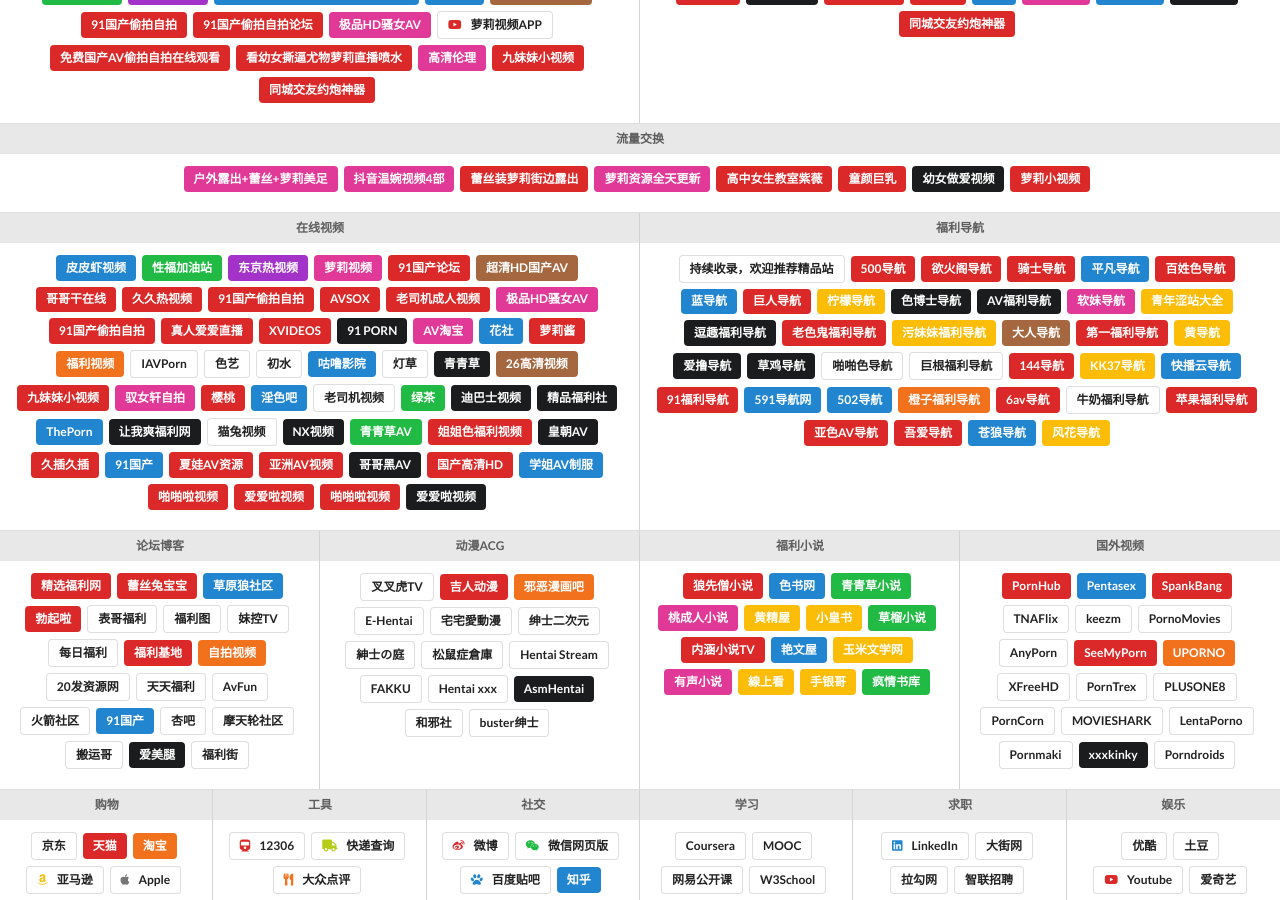
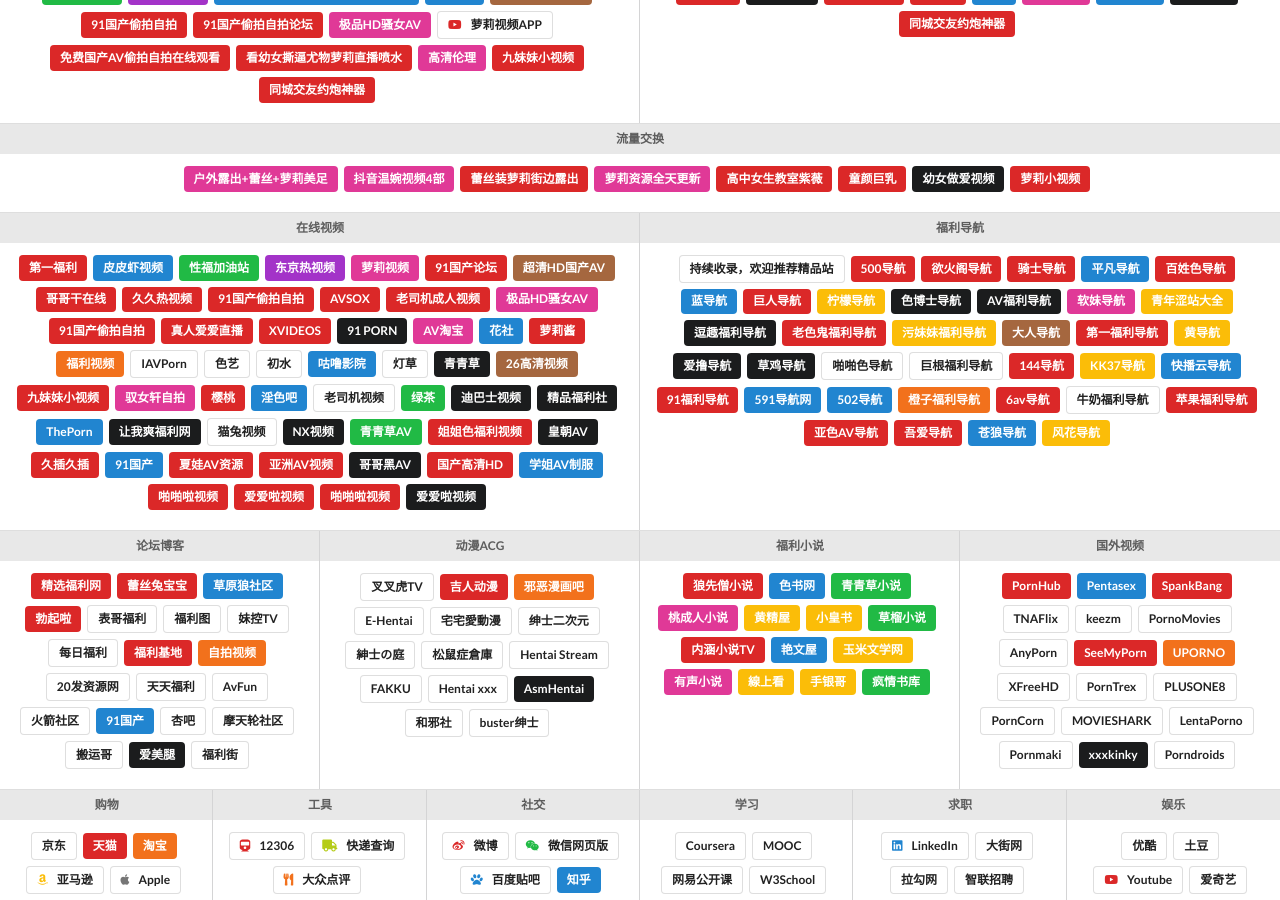
Before and after one commit to boboyang1/xxfldh, a Jekyll site: the page built from index.html, in a window 1280 px wide and 900 px high, scrolled down 981 px. Built offline with Jekyll 4.4.1, drawn with Linux system fonts in a browser that asks for light colours; comment, search, counter and statistics services are not loaded.

Commit message:
Update links.yml

```diff
--- a/_data/links.yml
+++ b/_data/links.yml
@@ -162,6 +162,10 @@
   categories:
   - category: 在线视频
     links:
+    - name: 第一福利
+      style: red
+      url: http://www.diyifuli.cc
+
     - name: 皮皮虾视频
       style: blue
       url: http://51dh.xyz
```
